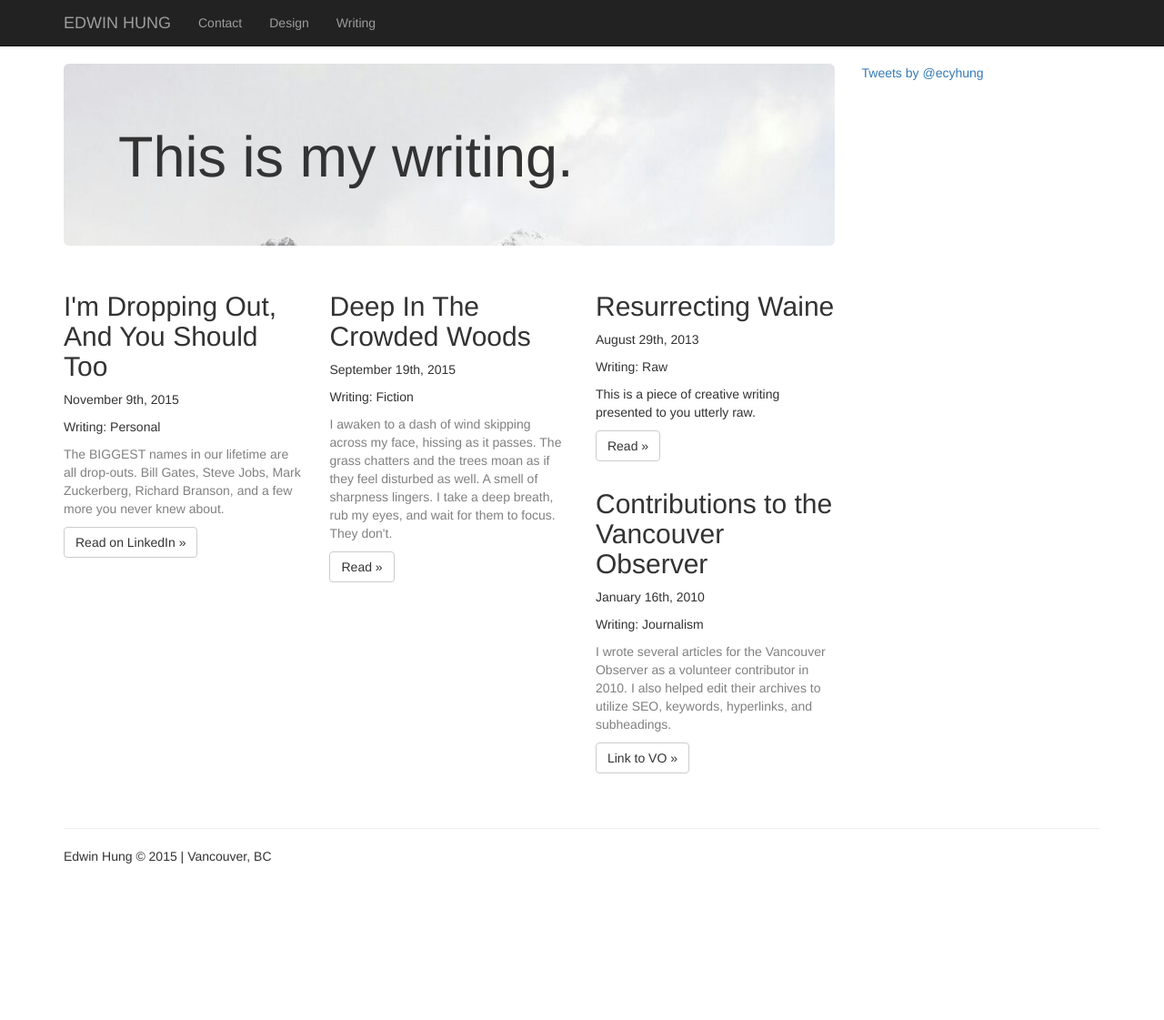
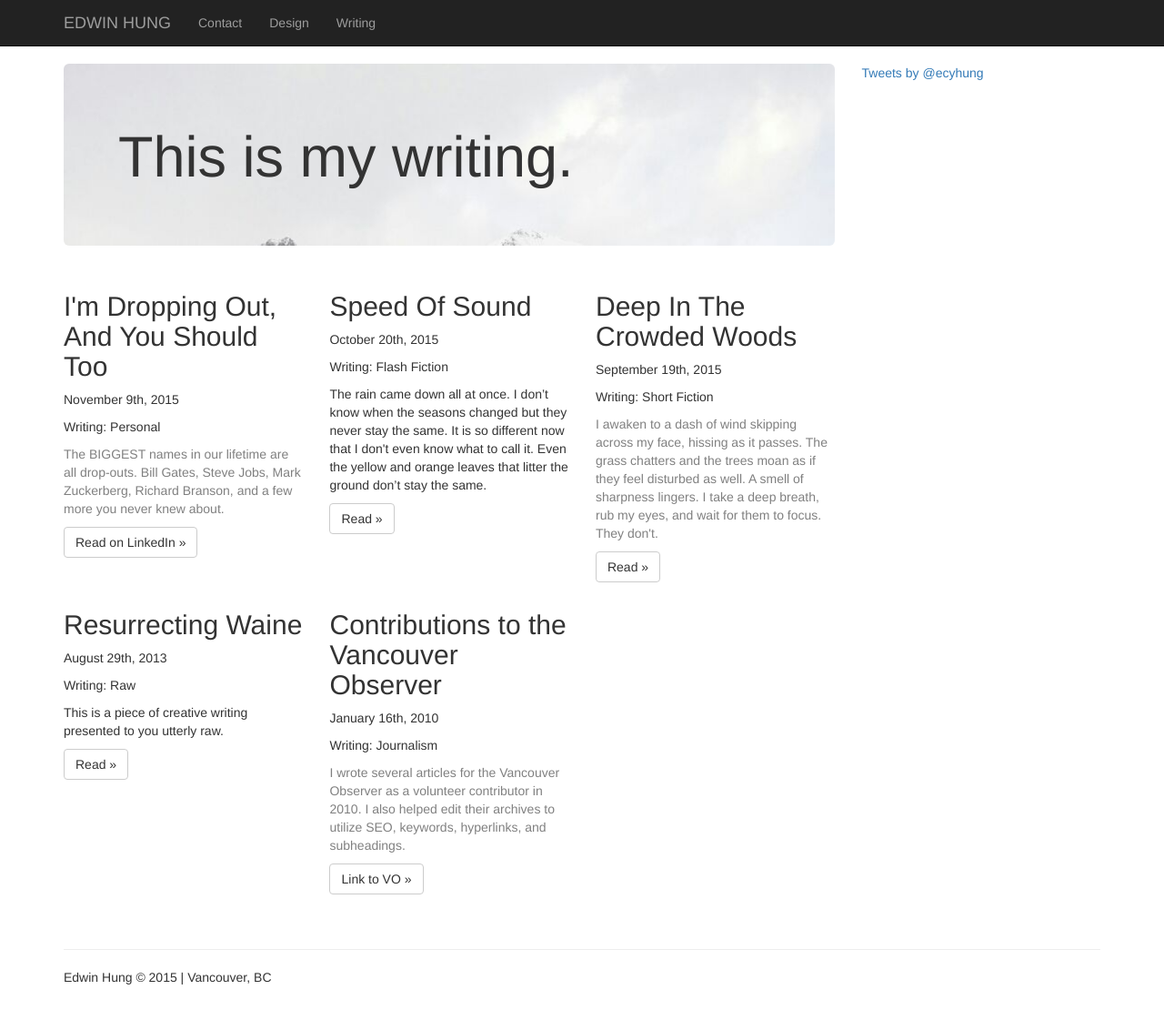
Before and after one commit to slendrr/slendrr.github.io, a Jekyll site: the page built from writing.html, in a window 1280 px wide and 1124 px high. Shown: the top 1121 px of the window at 91% size. Built offline with Jekyll 4.4.1, drawn with Linux system fonts in a browser that asks for light colours; nearby versions of some CDN libraries; comment, search, counter and statistics services are not loaded.

Commit message:
posted speed of sound and some small edits

```diff
--- a/_posts/2014-08-21-angryb.html
+++ b/_posts/2014-08-21-angryb.html
@@ -9,6 +9,7 @@ permalink: "/design/angryb"
   <div class="col-xs-12 col-sm-12">
     <img class="head_pic" src="/images/angryb.JPG"/><br>
     <h1>Angry Birds: A Game Design Masterpiece</h1>
+    <p>This is an incomplete draft.</p>
     <p>August 21st, 2014</p>
     <br>
     <p>Angry Birds was one of the first mega-hit mobile games to reach the market, long before Candy Crush or Clash of Clans entered the scene. I dive deep into its gameplay to discover why Angry Birds was such a huge success.</p>
--- a/index.html
+++ b/index.html
@@ -26,7 +26,7 @@ layout: default
   <div class="col-xs-6 col-lg-4">
     <h2>Deep In The Crowded Woods</h2>
     <p>September 19th, 2015</p>
-    <p>Writing: Fiction</p>
+    <p>Writing: Short Fiction</p>
     <p class="subtext">I awaken to a dash of wind skipping across my face, hissing as it passes. The grass chatters and the trees moan as if they feel disturbed as well. A smell of sharpness lingers. I take a deep breath, rub my eyes, and wait for them to focus. They don't.</p>
     <p><a class="btn btn-default" href="/writing/deepinthecrowdedwoods" role="button">Read &raquo;</a></p>
   </div><!--/.col-xs-6.col-lg-4-->
--- a/writing.html
+++ b/writing.html
@@ -22,9 +22,16 @@ permalink: /writing/
     <p><a class="btn btn-default" href="#" role="button">Read &raquo;</a></p>
   </div> --><!--/.col-xs-6.col-lg-4-->
   <div class="col-xs-6 col-lg-4">
+    <h2>Speed Of Sound</h2>
+    <p>October 20th, 2015</p>
+    <p>Writing: Flash Fiction</p>
+    <p>The rain came down all at once. I don’t know when the seasons changed but they never stay the same. It is so different now that I don't even know what to call it. Even the yellow and orange leaves that litter the ground don’t stay the same.</p>
+    <p><a class="btn btn-default" href="/writing/speedofsound" role="button">Read &raquo;</a></p>
+  </div><!--/.col-xs-6.col-lg-4-->
+  <div class="col-xs-6 col-lg-4">
     <h2>Deep In The Crowded Woods</h2>
     <p>September 19th, 2015</p>
-    <p>Writing: Fiction</p>
+    <p>Writing: Short Fiction</p>
     <p class="subtext">I awaken to a dash of wind skipping across my face, hissing as it passes. The grass chatters and the trees moan as if they feel disturbed as well. A smell of sharpness lingers. I take a deep breath, rub my eyes, and wait for them to focus. They don't.</p>
     <p><a class="btn btn-default" href="/writing/deepinthecrowdedwoods" role="button">Read &raquo;</a></p>
   </div><!--/.col-xs-6.col-lg-4-->
```
Also changed, not shown: _posts/2015-09-19-deepinthecrowdedwoods.html (+4 -4 lines), _posts/2015-10-20-speed-of-sound.html (added, +20 -0 lines).
